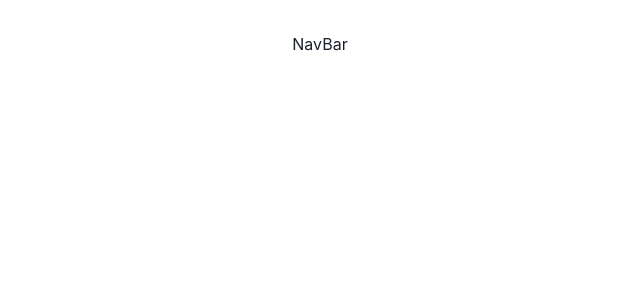
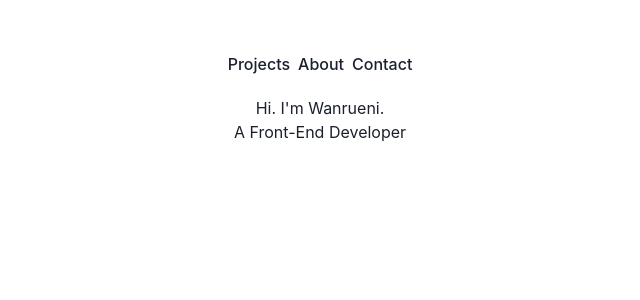
Before and after one commit to kaifluenza/portfolio, a React (Vite) app: page / in a window 1280 px wide. Shown: the top 300 px of the page, without its empty margins (320-960 px from the left). Built offline with nearby package versions, Linux system fonts and the light colour scheme.

Commit message:
Add header text

```diff
--- a/src/App.jsx
+++ b/src/App.jsx
@@ -1,10 +1,27 @@
 import React from 'react'
 import './App.css'
 import NavBar from './components/NavBar'
+import Header from './components/Header'
+import { Grid, GridItem } from '@chakra-ui/react'
 
 function App() {
   return (
-   <NavBar/>
+    <Grid
+      templateAreas={`"nav" "header" "main" "footer"`} >
+
+      <GridItem area={"nav"}>
+        <NavBar/>
+      </GridItem>
+
+      <GridItem area={"header"}>
+        <Header/>
+      </GridItem>
+
+      <GridItem area={"main"}></GridItem>
+
+      <GridItem area={"footer"}></GridItem>
+
+    </Grid>
   )
 }
 
--- a/src/components/Header.jsx
+++ b/src/components/Header.jsx
@@ -0,0 +1,13 @@
+import { Box, Text } from '@chakra-ui/react'
+import React from 'react'
+
+const Header = () => {
+  return (
+    <Box>
+        <Text>Hi. I'm Wanrueni.</Text>
+        <Text>A Front-End Developer</Text>
+    </Box>
+  )
+}
+
+export default Header
--- a/src/components/NavBar.jsx
+++ b/src/components/NavBar.jsx
@@ -1,8 +1,13 @@
+import { HStack , Link } from '@chakra-ui/react'
 import React from 'react'
 
 const NavBar = () => {
   return (
-    <div>NavBar</div>
+    <HStack padding="20px">
+        <Link href='../pages/Projects.jsx'>Projects</Link>
+        <Link href='../pages/About.jsx'>About</Link>
+        <Link href='../pages/Contact.jsx'>Contact</Link>
+    </HStack>
   )
 }
 
--- a/src/main.jsx
+++ b/src/main.jsx
@@ -3,10 +3,11 @@ import ReactDOM from 'react-dom/client'
 import { ChakraProvider } from '@chakra-ui/react'
 import App from './App.jsx'
 import './index.css'
+import theme from './theme.js'
 
 ReactDOM.createRoot(document.getElementById('root')).render(
   <React.StrictMode>
-    <ChakraProvider>
+    <ChakraProvider theme={theme}>
       <App />
     </ChakraProvider>
   </React.StrictMode>,
--- /dev/null
+++ b/src/theme.js
@@ -0,0 +1,9 @@
+import { background, extendTheme } from "@chakra-ui/react";
+
+const styles = {
+    bgGradient: "linear(red.100 0%, orange.100 25%, yellow.100 50%)"
+}
+
+const theme = extendTheme({styles});
+
+export default theme;
```
